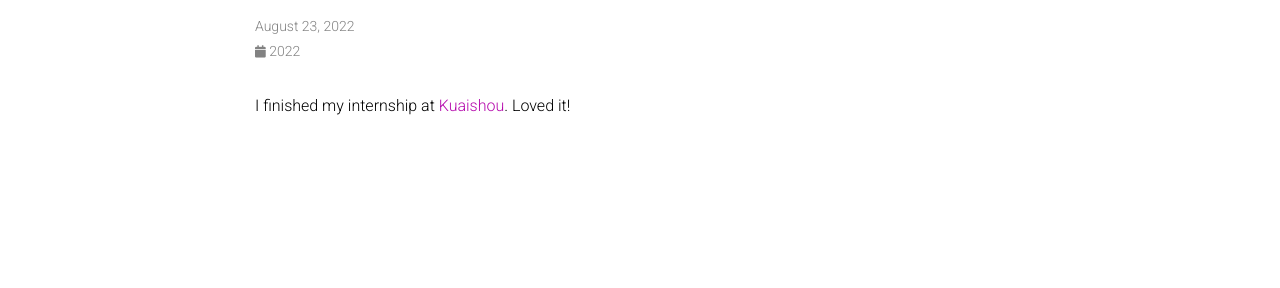
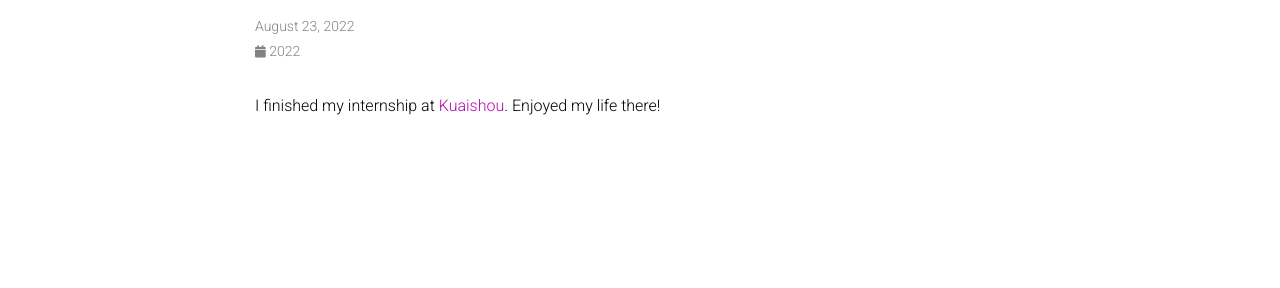
Before and after one commit to zhengrc19/zhengrc19.github.io, a Jekyll site: the page built from _news/20220823.md, in a window 1280 px wide. Shown: the part 145-433 px from the top of the page. Built offline with Jekyll 4.4.1, drawn with Linux system fonts in a browser that asks for light colours; comment, search, counter and statistics services are not loaded; a style sheet for code colours, icons or effects is not loaded.

Commit message:
changed news

```diff
--- a/_news/20220823.md
+++ b/_news/20220823.md
@@ -4,4 +4,4 @@ date: 2022-08-23 07:59:00-0400
 inline: true
 ---
 
-I finished my internship at <a href='http://kuaishou.cn/'>Kuaishou</a>. Loved it!
+I finished my internship at <a href='http://kuaishou.cn/'>Kuaishou</a>. Enjoyed my life there!
```
